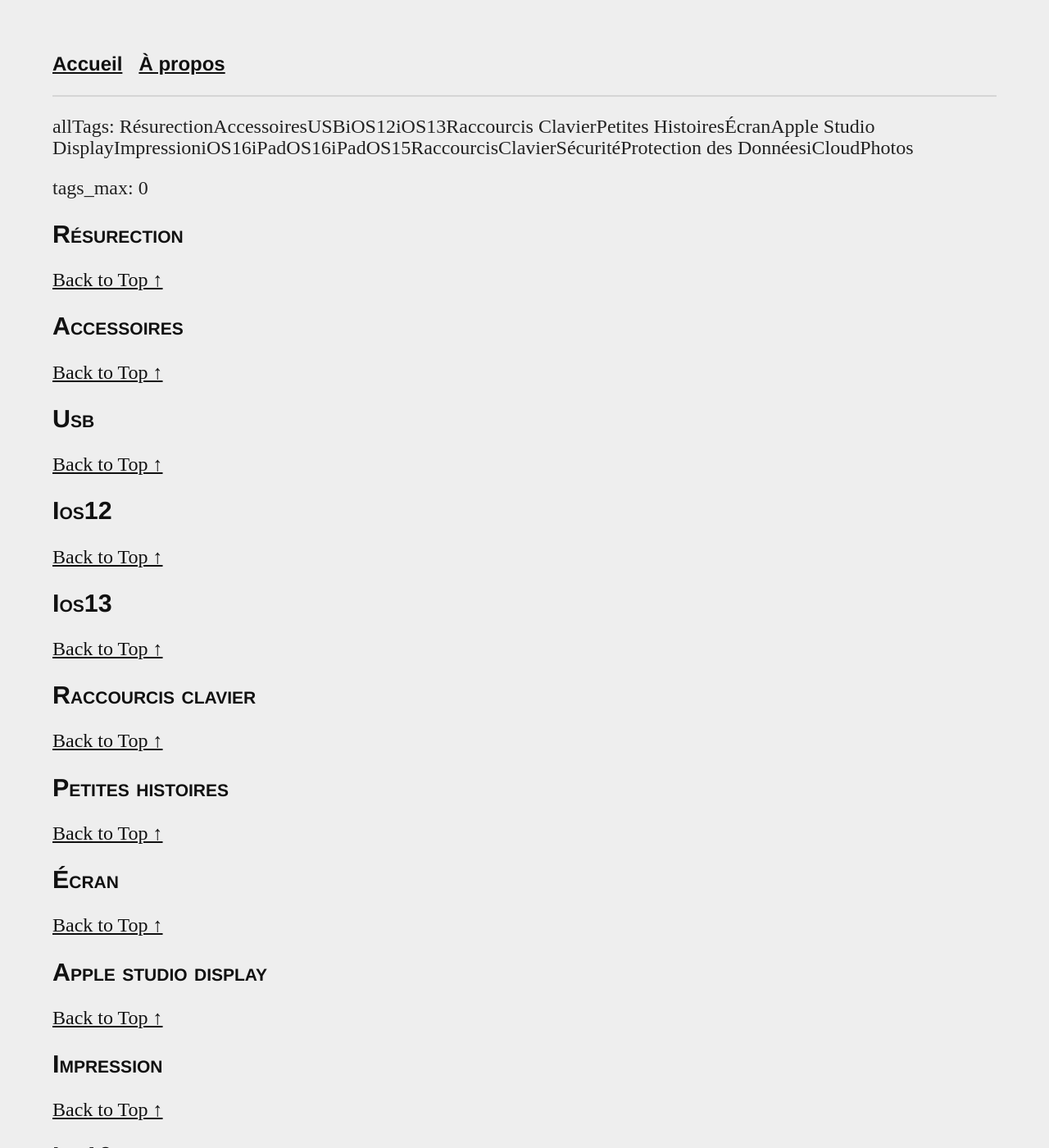
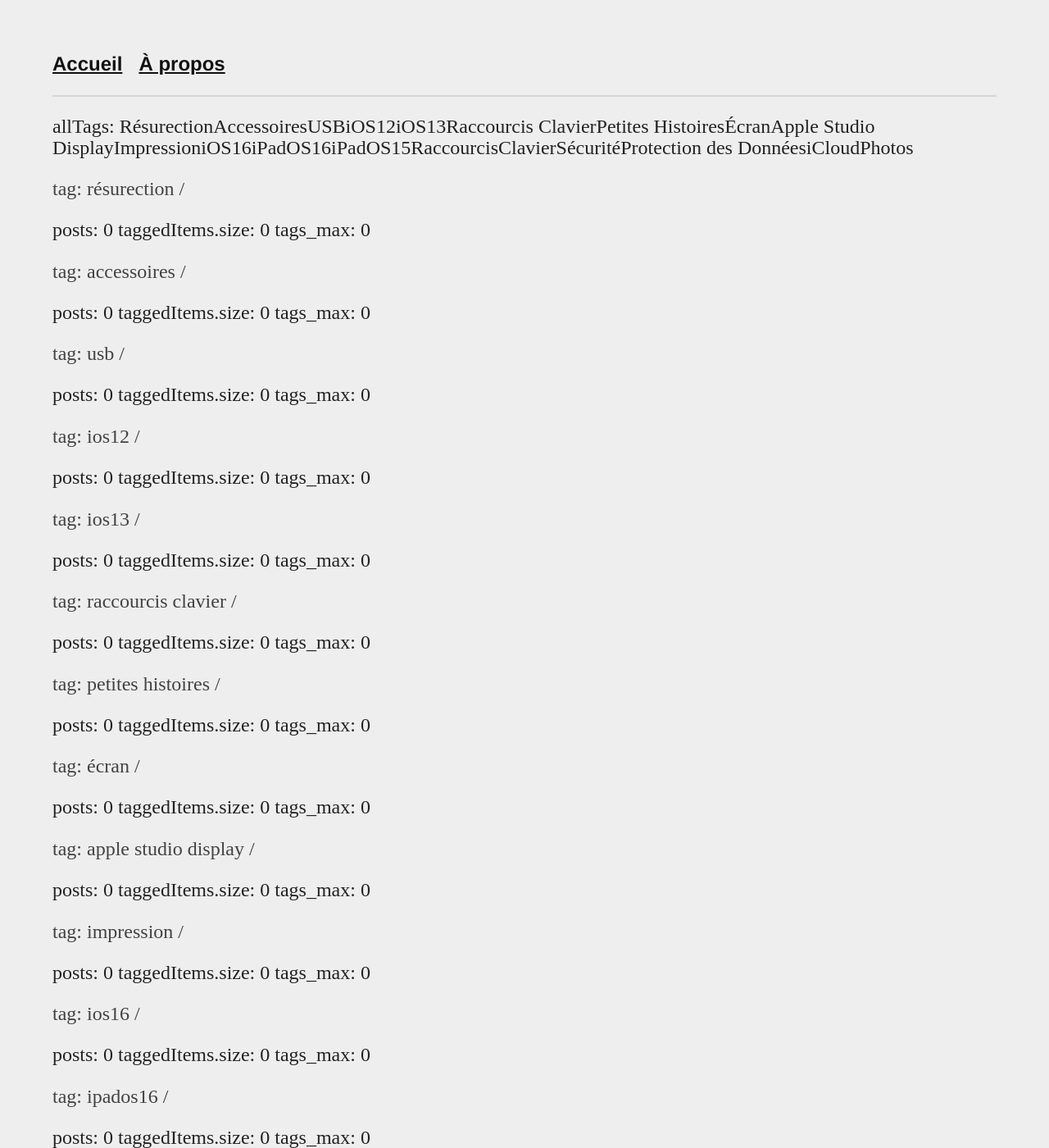
Before and after one commit to MarcosIckx/PreviewMarcosxNet, a Jekyll site: the page built from _pages/tags.md, in a window 1280 px wide and 1400 px high. Shown: the whole window at 82% size. Built offline with Jekyll 4.4.1, drawn with Linux system fonts in a browser that asks for light colours; some of the changed text lies outside the part shown.

Commit message:
Update tags.html

```diff
--- a/_layouts/tags.html
+++ b/_layouts/tags.html
@@ -8,7 +8,7 @@
 dans la variable allTags, mais c´est juste le label du tag qu´on y range.
 ~~~
 {% endcomment %}
-{% assign tags_max = 0 %}
+
 
 {% assign allTags = "" | split: ',' %}
 {% for tag in site.tags %}
@@ -23,17 +23,23 @@
 ~~~
 {% endcomment %}
 
+{% assign tags_max = 0 %}
 {% for rawTag in allTags %}
 {% assign tag = rawTag | downcase %}
+tag: {{tag}} /
 {% assign taggedItems = "" | split: ',' %}
-{% assign taggedItems = taggedItems | concat: site.posts| where_exp : "post", "post.tags contains tag" %}
+{% assign posts = site.posts| where_exp : "post", "post.tags contains tag" %}
+{% assign taggedItems = taggedItems | concat: posts %}
+<p>
+  posts: {{ posts.size }}
+  taggedItems.size: {{ taggedItems.size }}
+  tags_max: {{tags_max}}
+</p>
 {% if taggedItems.size > tags_max %}
 {% assign tags_max = taggedItems.size %}
 {% endif %}
 {% endfor %}
-<p>
-tags_max: {{tags_max}}
-</p>
+
 
 {% comment %}
 ~~~
```
